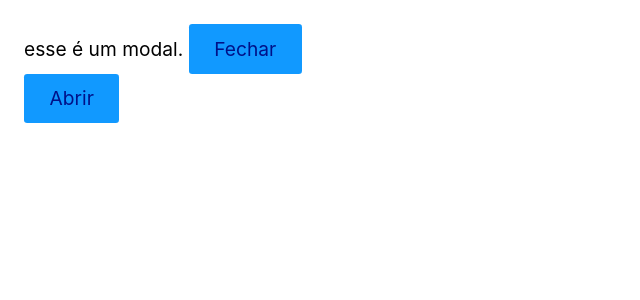
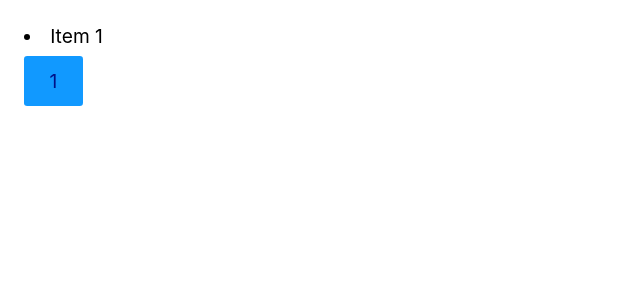
Before and after one commit to devgustavotinti/react-origamid, a React (Create React App) app: page / in a window 1280 px wide. Shown: the top 300 px of the page, without its empty margins (0-640 px from the left). Built offline with nearby package versions, Linux system fonts and the light colour scheme.

Commit message:
Hooks - funcoes com efeitos colaterais no StrictMode

```diff
--- a/src/App.js
+++ b/src/App.js
@@ -1,14 +1,19 @@
 import React from "react";
-import ButtonModal from "./ButtonModal";
-import Modal from "./Modal";
+
 
 const App = () => {
- const [modal, setModal] = React.useState(true)
+  const [contar, setContar] = React.useState(1)
+  const [itens, setItens] = React.useState(['Item 1'])
+
+  function handleClick() {
+    setContar((contar) => contar + 1)
+    setItens((itens) => [...itens, 'Item ' + (contar + 1)])
+  }
 
   return (
     <div>
-      <Modal modal={modal} setModal={setModal} />
-      <ButtonModal setModal={setModal} />
+      {itens.map((item) => <li key={item}>{item}</li>)}
+      <button onClick={handleClick}>{contar}</button>
     </div>
   );
 }
--- a/src/ButtonModal.js
+++ /dev/null
@@ -1,14 +0,0 @@
-import React from 'react'
-
-const ButtonModal = ({setModal}) => {
-
-  function handleClick() {
-    setModal((ativo) => !ativo)
-  }
-
-  return (
-    <button onClick={handleClick}>Abrir</button>
-  )
-}
-
-export default ButtonModal;
--- a/src/Modal.js
+++ /dev/null
@@ -1,14 +0,0 @@
-import React from 'react'
-
-const Modal = ({modal, setModal}) => {
-  if(modal === true) {
-    return (
-      <div>
-        esse é um modal. <button onClick={() => setModal(false)}>Fechar</button>
-      </div>
-    )
-  }
-  return null
-}
-
-export default Modal
```
